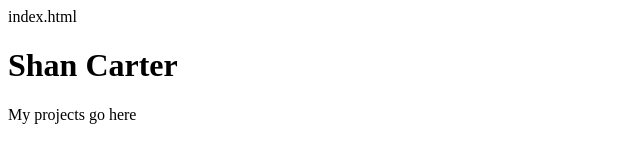
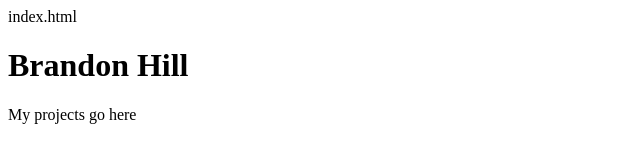
Before and after one commit to hillbr/dataviz-home, a plain HTML site: page index.html in a window 1280 px wide. Shown: the whole page, without its empty margins (0-640 px from the left). Drawn offline with Linux system fonts and the light colour scheme.

Commit message:
Update index.html

```diff
--- a/index.html
+++ b/index.html
@@ -1,4 +1,4 @@
 index.html
 <!DOCTYPE html>
-<h1>Shan Carter</h1>
+<h1>Brandon Hill</h1>
 <p>My projects go here</p>
```
